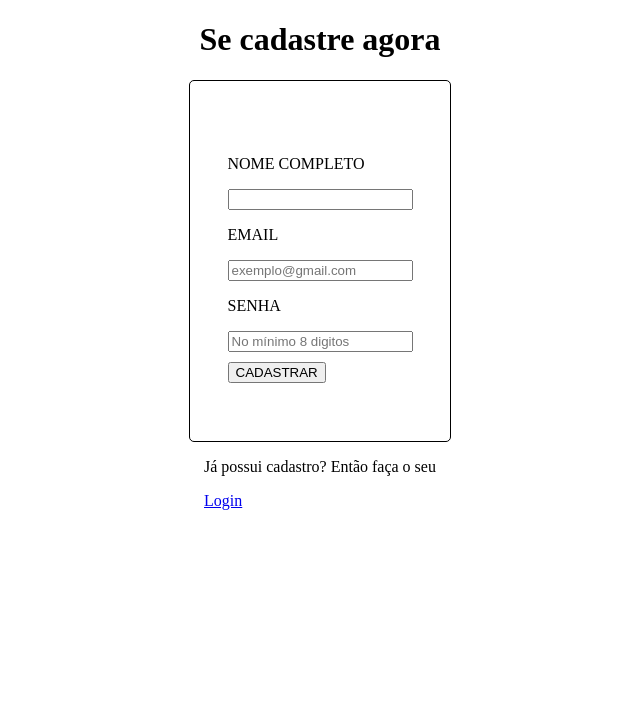
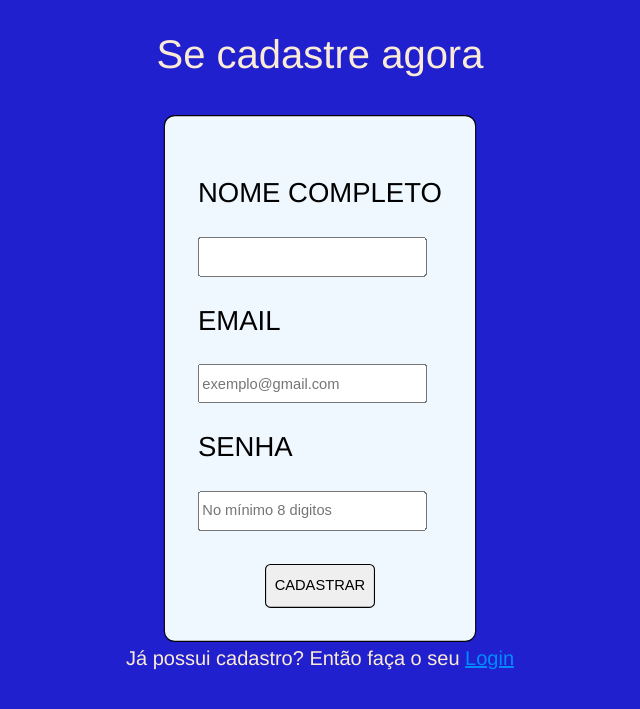
Before and after one commit to JoseIlcle14/Tela-de-cadastro-e-login, a Django app: template meu_site/cadastro/templates/cadastro/cadastro.html in a window 1280 px wide. Shown: the top 709 px of the page, without its empty margins (320-960 px from the left). Run offline with Django 5.2, Linux system fonts and the light colour scheme; the template is opened without the code that fills it, so the values that code supplies are empty.

Commit message:
login concertado

```diff
--- a/meu_site/cadastro/static/cadastro/cadastro.css
+++ b/meu_site/cadastro/static/cadastro/cadastro.css
@@ -3,18 +3,54 @@ body{
     margin: 0;
     display: grid;
     place-items: center;
+    background-color: rgb(32, 32, 206);
+    font-family: 'Franklin Gothic Medium', 'Arial Narrow', Arial, sans-serif;
 }
 #cadastro{
     display: flex;
     justify-content: center;
     align-items: center;
     border: solid 1px black;
+    border-radius: 10px;
+    padding: 30px;
+    padding-left: 30px;
+    padding-right: 30px;
+    margin-top: 30px;
+    background-color: aliceblue;
+    font-size: 25px;
+    scale: 1.1;
+}
+#cadastro #campos input{
+    width: 200px;
+    height: 30px;
+}
+#cadastro #cadastrar{
+    display: flex;
+    justify-content: center;
+    align-items: center;
+    padding-top: 30px;
+}
+#cadastro #cadastrar input{
+    width: 100px;
+    height: 40px;
+    border: solid 1px black;
     border-radius: 5px;
-    width: 250px;
-    height: 350px;
-    padding: 5px;
 }
 
-#cadastro #cadastrar{
-    padding-top: 10px;
+#link_login{
+    margin-top: 10px;
+    font-size: 20px;
+    color: antiquewhite;
 }
+#link_login a{
+    text-decoration:none;
+    color: rgb(0, 140, 255);
+    text-decoration: underline;
+}
+
+#titulo{
+    padding: 5px;
+    font-size: 40px;
+    color: antiquewhite;
+    font-weight: 200;
+}
--- a/meu_site/cadastro/static/cadastro/login.css
+++ b/meu_site/cadastro/static/cadastro/login.css
@@ -3,6 +3,8 @@ body{
     padding: 0;
     display: grid;
     place-items: center;
+    background-color: rgb(32, 32, 206);
+    font-family: 'Franklin Gothic Medium', 'Arial Narrow', Arial, sans-serif;
 }
 
 #container{
@@ -15,6 +17,8 @@ body{
     justify-content: center;
     padding: 5px;
     font-size: 25px;
+    background-color: aliceblue;
+    border-radius: 10px;
 }
 #container #senha,#email{
     font-size: 15px;
--- a/meu_site/cadastro/templates/cadastro/cadastro.html
+++ b/meu_site/cadastro/templates/cadastro/cadastro.html
@@ -6,10 +6,10 @@
     <meta charset="UTF-8">
     <meta name="viewport" content="width=device-width, initial-scale=1.0">
     <link rel="stylesheet" href="{%static 'cadastro/cadastro.css'%}">
-    <title>Document</title>
+    <title>Cadastro</title>
 </head>
 <body>
-    <h1>Se cadastre agora</h1>
+    <h1 id="titulo">Se cadastre agora</h1>
     <div id="cadastro">
 
         <form action="/cadastro/" method="post" autocomplete="off"> {% csrf_token %}
@@ -33,8 +33,8 @@
         </form>
 
     </div>
-    <div id="login">
-        <p>Já possui cadastro? Então faça o seu </p><a href="/login/" target="_blank" rel="noopener noreferrer"> Login</a>
+    <div id="link_login">
+        <p>Já possui cadastro? Então faça o seu <a href="/login/" target="_blank" rel="noopener noreferrer"> Login</a></p>
     </div>
 </body>
 </html>
--- a/meu_site/meu_site/settings.py
+++ b/meu_site/meu_site/settings.py
@@ -100,6 +100,10 @@ AUTH_PASSWORD_VALIDATORS = [
     },
 ]
 
+AUTHENTICATION_BACKENDS = [
+    'cadastro.authentication.AuthenticationEmail',
+    'django.contrib.auth.backends.ModelBackend',
+]
 
 # Internationalization
 # https://docs.djangoproject.com/en/5.1/topics/i18n/
--- a/meu_site/meu_site/urls.py
+++ b/meu_site/meu_site/urls.py
@@ -20,8 +20,7 @@ from cadastro import views
 
 urlpatterns = [
     path('admin/', admin.site.urls),
-    path('cadastro/', views.cadastro ),
-    path('tabela/',views.tabela),
+    path('', views.cadastro ),
     path('login/', views.users_login),
-    path("site/", views.site)
+    path("site/", views.site),
 ]
```
Also changed, not shown: meu_site/cadastro/authentication.py (added, +18 -0 lines), meu_site/cadastro/templates/cadastro/login.html (+3 -5 lines), meu_site/cadastro/views.py (+27 -27 lines), meu_site/db.sqlite3.
